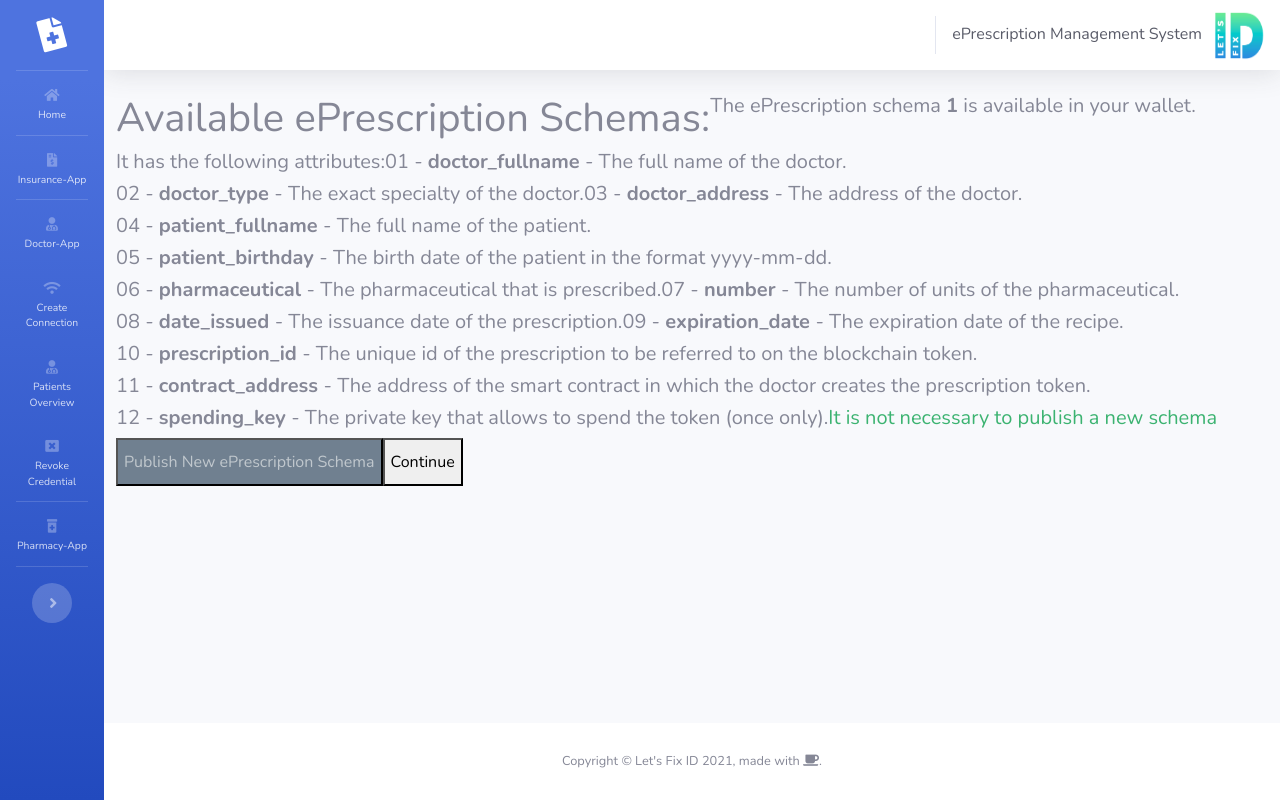
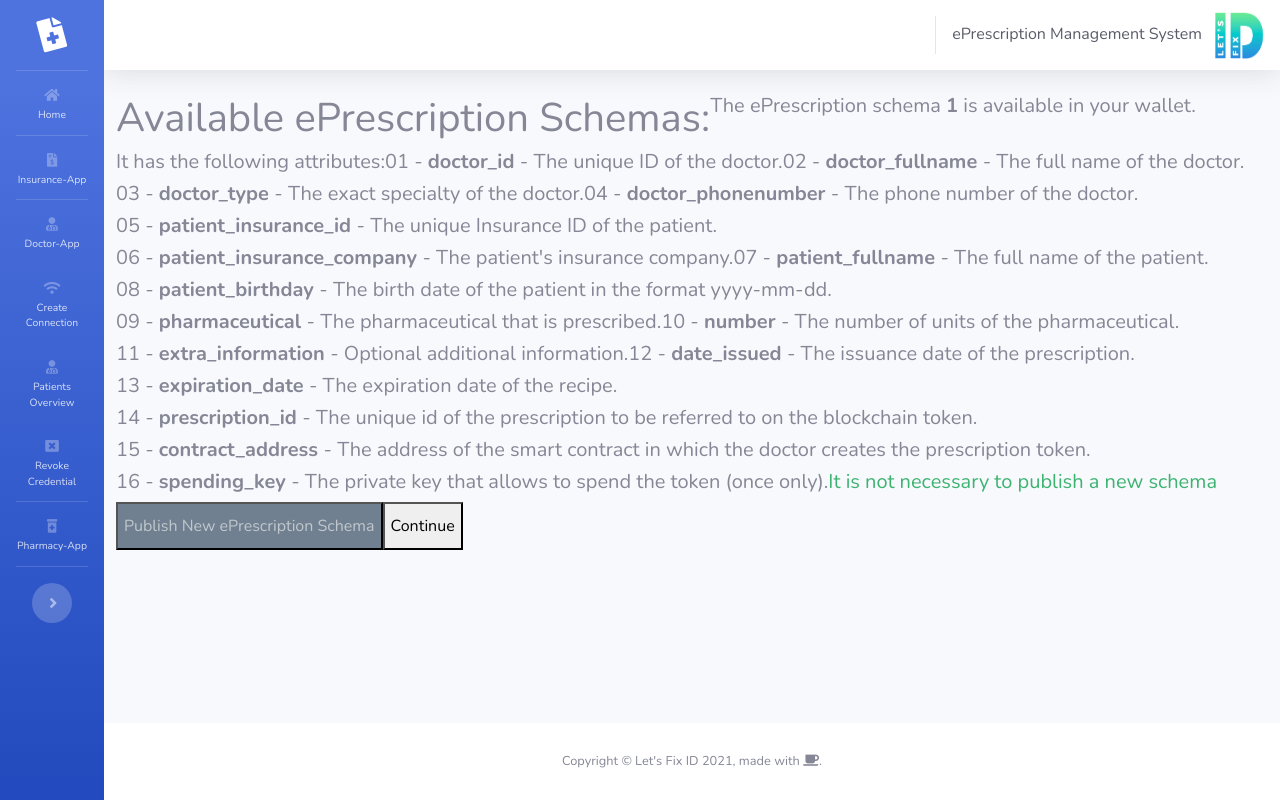
Before and after one commit to JSedlmeir92/e-Prescriptions, a Django app: page /doctor/schema/ in a window 1280 px wide. Run offline with Django 3.2, Linux system fonts and the light colour scheme; tables that the repository leaves empty hold one stand-in row (values such as "Sample post"); a database or web service that is not in the repository returns one stand-in record (values such as "Sample title"); data that the repository does not hold is empty; some libraries are stand-ins or nearby versions.

Commit message:
Small fixes

```diff
--- a/doctor/views.py
+++ b/doctor/views.py
@@ -39,13 +39,17 @@ url_webapp = f'http://{ip_address}:{port}'
 support_revocation = True
 
 ATTRIBUTES = [
+                "doctor_id",
                 "doctor_fullname",
                 "doctor_type",
-                "doctor_address",
+                "doctor_phonenumber",
+                "patient_insurance_id",
+                "patient_insurance_company",
                 "patient_fullname",
                 "patient_birthday",
                 "pharmaceutical",
                 "number",
+                "extra_information",
                 "date_issued",
                 "expiration_date",
                 "prescription_id",
@@ -54,13 +58,17 @@ ATTRIBUTES = [
             ]
 
 COMMENTS = [
+    "The unique ID of the doctor",
     "The full name of the doctor",
     "The exact specialty of the doctor",
-    "The address of the doctor",
+    "The phone number of the doctor",
+    "The unique Insurance ID of the patient",
+    "The patient's insurance company",
     "The full name of the patient",
     "The birth date of the patient in the format yyyy-mm-dd",
     "The pharmaceutical that is prescribed",
     "The number of units of the pharmaceutical",
+    "Optional additional information",
     "The issuance date of the prescription",
     "The expiration date of the recipe",
     "The unique id of the prescription to be referred to on the blockchain token",
@@ -336,6 +344,7 @@ def issue_cred_view(request, id):
             if len(revocation_registry_id) < 1:
                 context['rev_reg'] = True
             else:
+                print("form abgeschickt")
                 if form.is_valid():
                     obj = get_object_or_404(Connection, id=id)
                     # Sending the data to the patient
@@ -348,10 +357,14 @@ def issue_cred_view(request, id):
                     rev_reg_id = requests.get(url_doctor_agent + '/revocation/registries/created?cred_def_id=' + credential_definition_id + '&state=active').json()['rev_reg_ids'][0]
                     issuer_did = requests.get(url_doctor_agent + '/wallet/did/public').json()['result']['did']
                     connection_id = obj.connection_id
+                    print("Connection_ID: " + connection_id)
 
                     attributes = [
                         {
-                            # "mime-type": "image/jpeg",
+                            "name": "doctor_id",
+                            "value": '758547302'
+                        },
+                        {
                             "name": "doctor_fullname",
                             "value": request.POST.get('doctor_fullname')
                         },
@@ -360,8 +373,16 @@ def issue_cred_view(request, id):
                             "value": request.POST.get('doctor_type')
                         },
                         {
-                            "name": "doctor_address",
-                            "value": request.POST.get('doctor_address')
+                            "name": "doctor_phonenumber",
+                            "value": request.POST.get('doctor_phonenumber')
+                        },
+                        {
+                            "name": "patient_insurance_id",
+                            "value": obj.insurance_id
+                        },
+                        {
+                            "name": "patient_insurance_company",
+                            "value": obj.insurance_company
                         },
                         {
                             "name": "patient_fullname",
@@ -378,6 +399,10 @@ def issue_cred_view(request, id):
                         {
                             "name": "number",
                             "value": request.POST.get('number')
+                        },
+                        {
+                            "name": "extra_information",
+                            "value": request.POST.get('extra_information')
                         },
                         {
                             "name": "date_issued",
@@ -412,7 +437,7 @@ def issue_cred_view(request, id):
                         "name": "contract_address",
                         "value": contract_address
                     })
-
+                    print(attributes)
                     os.system(f"quorum_client/createPrescription.sh {prescription_id}")
                     FileHandler = open("quorum_client/spendingKey", "r")
                     spending_key = FileHandler.read().replace("\n", "")
@@ -455,9 +480,9 @@ def issue_cred_view(request, id):
                         context['form'] = form
                         context['name'] = str(obj.firstname + " " + obj.lastname)
 
-                # else:
-                    # print("Form invalid")
-                    # print(form.errors)
+                else:
+                    print("Form invalid")
+                    print(form.errors)
     return render(request, 'doctor/issue_cred.html', context)
 
 
@@ -579,7 +604,6 @@ def webhook_connection_view(request):
 @csrf_exempt
 def webhook_proof_view(request):
     proof = json.loads(request.body)
-    print(proof)
     if proof['state'] == 'verified':
         attributes = proof['presentation']['requested_proof']['revealed_attr_groups']['health insurance']['values']
         Connection.objects.update_or_create(
```
Also changed, not shown: doctor/forms.py (+8 -7 lines), doctor/templates/doctor/issue_cred.html (+8 -8 lines), insurance/forms.py (+0 -14 lines), insurance/templates/insurance/issue_cred.html (+14 -16 lines).
